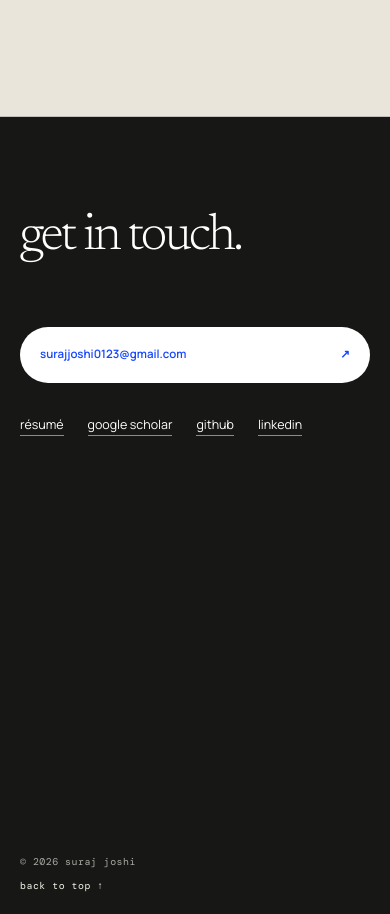
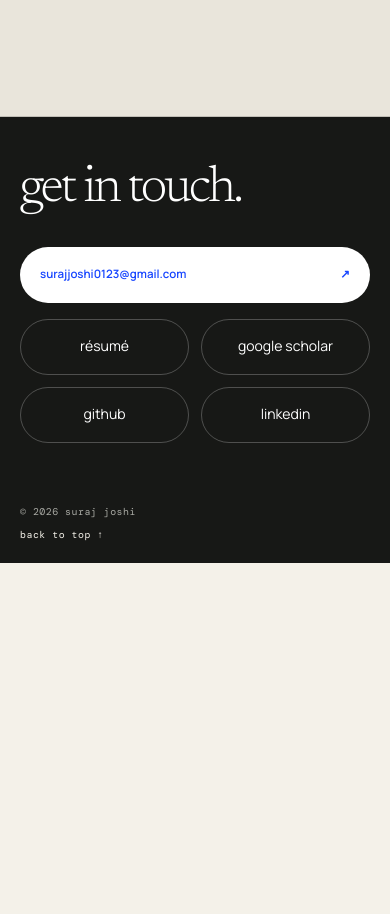
Before and after one commit to nonlinearjunkie/nonlinearjunkie.github.io, a plain HTML site: page index.html in a window 390 px wide. Shown: the part 7078-7992 px from the top of the page. After the commit the page ends 7641 px from the top, so only its background shows below. Drawn offline with nearby package versions, Linux system fonts and the light colour scheme; a web font is replaced by a local one.

Commit message:
Publish compact contact section with evenly spaced link buttons

```diff
--- a/index.html
+++ b/index.html
@@ -15,7 +15,7 @@
       href="https://fonts.googleapis.com/css2?family=DM+Mono:wght@300;400;500&family=Manrope:wght@400;500;600&family=Newsreader:opsz,wght@6..72,300;6..72,400;6..72,500&display=swap"
       rel="stylesheet"
     />
-    <link rel="stylesheet" href="./styles.css?v=20261118-project-stills" />
+    <link rel="stylesheet" href="./styles.css?v=20261118-contact" />
     <script src="./script.js" defer></script>
   </head>
   <body>
--- a/styles.css
+++ b/styles.css
@@ -848,10 +848,7 @@ a:focus-visible,
 }
 
 .contact {
-  min-height: 85svh;
-  display: flex;
-  flex-direction: column;
-  justify-content: space-between;
+  padding: clamp(3rem, 5vw, 5rem) var(--gutter) clamp(2.5rem, 4vw, 4rem);
   background: var(--ink);
   color: #fff;
 }
@@ -866,11 +863,11 @@ a:focus-visible,
 }
 
 .contact-actions {
-  display: flex;
-  margin-top: clamp(4rem, 8vw, 8rem);
+  display: grid;
+  grid-template-columns: minmax(18rem, 1.4fr) minmax(0, 3fr);
+  margin-top: clamp(2rem, 3vw, 3rem);
   align-items: center;
-  justify-content: space-between;
-  gap: 2rem;
+  gap: 1rem;
 }
 
 .button {
@@ -894,14 +891,43 @@ a:focus-visible,
 }
 
 .social-links {
-  display: flex;
-  flex-wrap: wrap;
-  gap: 1.5rem;
-  font-size: 0.78rem;
+  display: grid;
+  grid-template-columns: repeat(4, minmax(0, 1fr));
+  gap: 1rem;
+  font-size: 0.875rem;
 }
 
 .social-links a {
-  border-bottom: 1px solid rgba(255, 255, 255, 0.5);
+  display: flex;
+  min-height: 3.5rem;
+  align-items: center;
+  justify-content: center;
+  padding: 0.75rem 1rem;
+  border: 1px solid rgba(255, 255, 255, 0.24);
+  border-radius: 999px;
+  text-align: center;
+}
+
+.contact-actions a {
+  transition: transform 180ms ease, background-color 180ms ease,
+    border-color 180ms ease, box-shadow 180ms ease;
+}
+
+.contact-actions a:focus-visible {
+  outline-color: var(--blue-soft);
+  transform: translateY(-4px);
+}
+
+@media (hover: hover) and (pointer: fine) {
+  .contact-actions a:hover {
+    transform: translateY(-4px);
+    box-shadow: 0 8px 20px rgba(0, 0, 0, 0.2);
+  }
+
+  .social-links a:hover {
+    background: rgba(255, 255, 255, 0.08);
+    border-color: rgba(255, 255, 255, 0.6);
+  }
 }
 
 footer {
@@ -943,6 +969,19 @@ footer a {
 }
 
 @media (max-width: 1100px) {
+  .contact-actions {
+    grid-template-columns: 1fr;
+    justify-items: center;
+  }
+
+  .contact-actions .button {
+    width: min(100%, 24rem);
+  }
+
+  .social-links {
+    width: 100%;
+  }
+
   .project {
     grid-template-columns: minmax(0, 0.4fr) minmax(0, 0.6fr);
   }
@@ -1086,10 +1125,6 @@ footer a {
     gap: 6rem;
   }
 
-  .contact-actions {
-    align-items: flex-start;
-    flex-direction: column;
-  }
 }
 
 @media (max-width: 700px) {
@@ -1158,6 +1193,11 @@ footer a {
     font-size: clamp(2.8rem, 13vw, 4rem);
   }
 
+  .social-links {
+    grid-template-columns: repeat(2, minmax(0, 1fr));
+    gap: 0.75rem;
+  }
+
   .button {
     width: 100%;
     font-size: 0.72rem;
```
